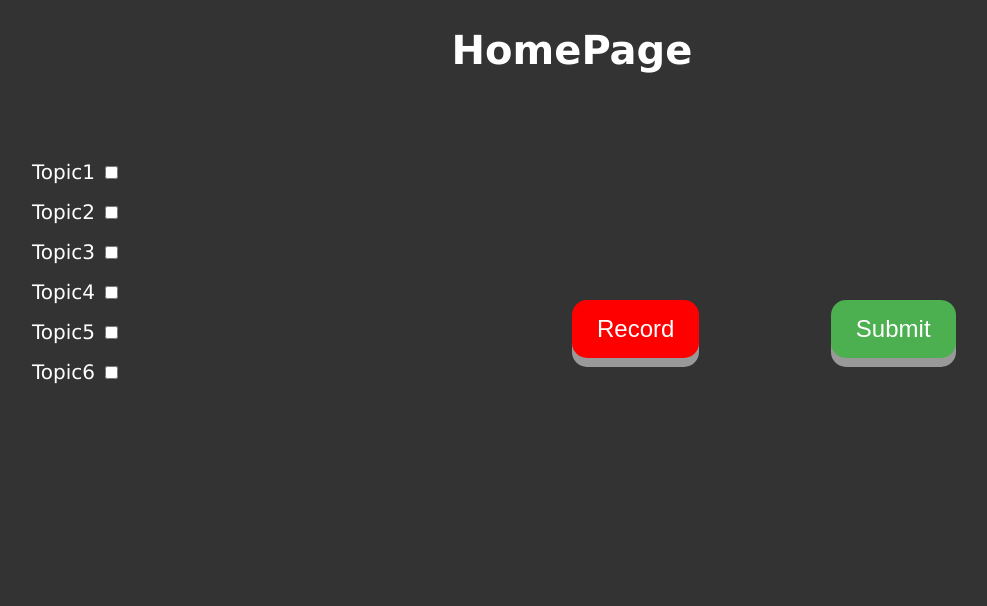
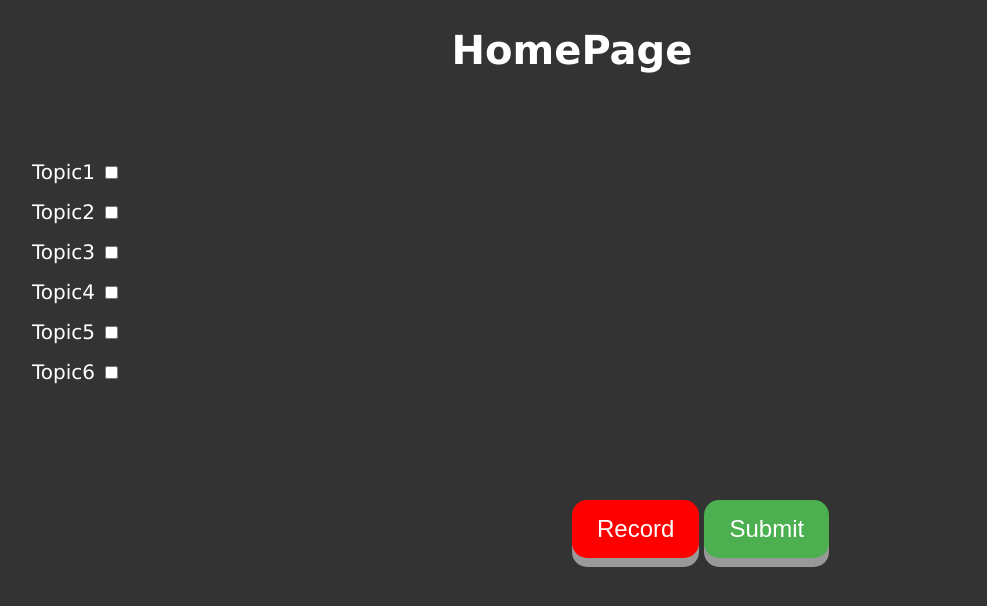
Before and after one commit to TAMAJJJ/ArgCoach, a PHP site: page /debaterhomepage.html in a window 1280 px wide. Shown: the top 606 px of the page, without its empty margins (68-1055 px from the left). Run offline with PHP 8.4, Linux system fonts and the light colour scheme.

Commit message:
Update debater_homepage.css

```diff
--- a/css/debater_homepage.css
+++ b/css/debater_homepage.css
@@ -1,6 +1,7 @@
 h1{text_align:center;}
-#Submit {top:200px;
-  left:60%;
+#Submit {top:400px;
+  left:50%;
+  left-margin:-40px;
   position:relative;
   padding: 15px 25px;
   font-size: 24px;
@@ -21,9 +22,9 @@ h1{text_align:center;}
   box-shadow: 0 5px #666;
   transform: translateY(4px);
 }
-#Record {top:200px;
+#Record {top:400px;
   left:50%;
-
+  left-margin:2.5px;
   position:relative;
   padding: 15px 25px;
   font-size: 24px;
```
